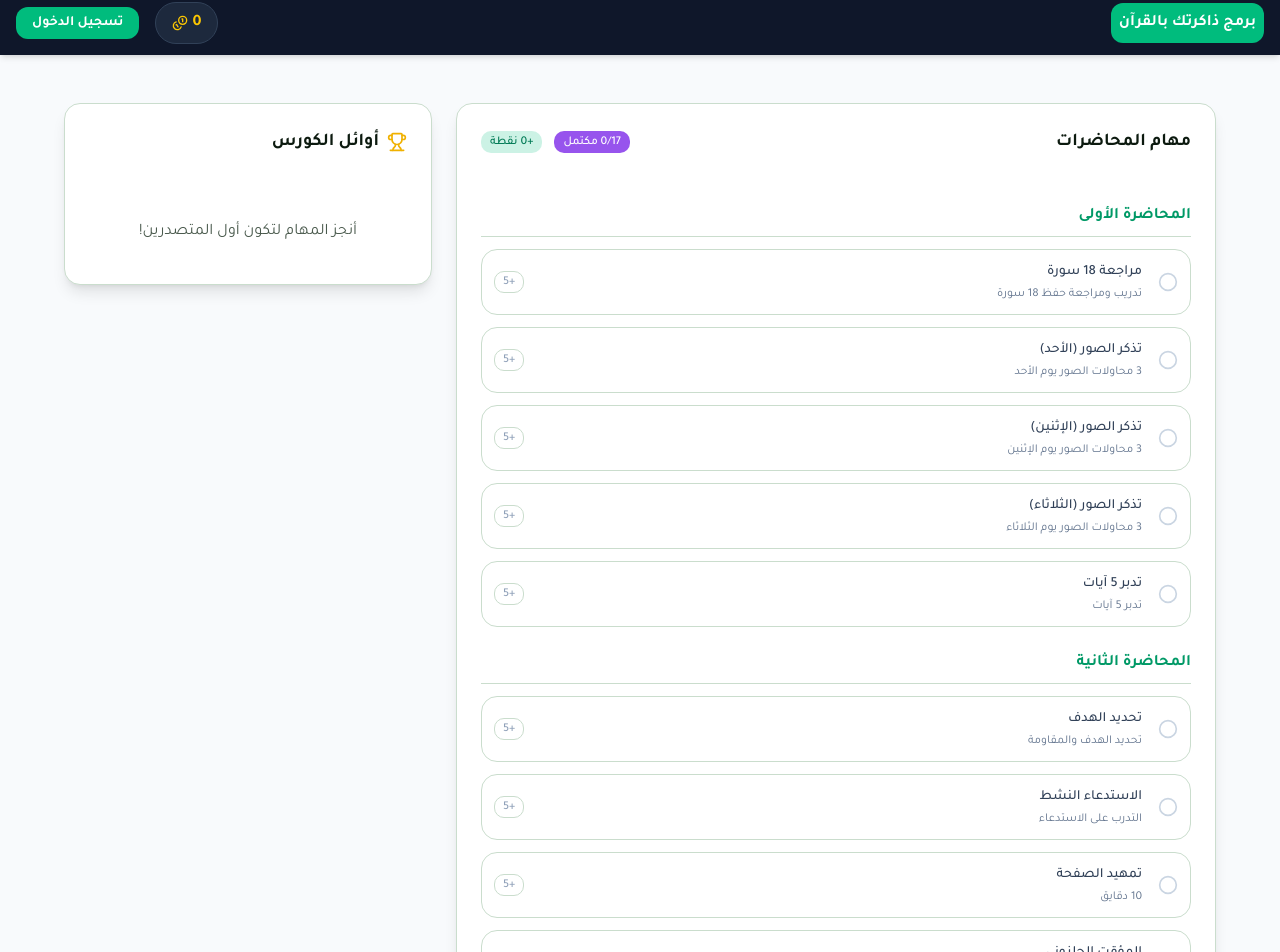
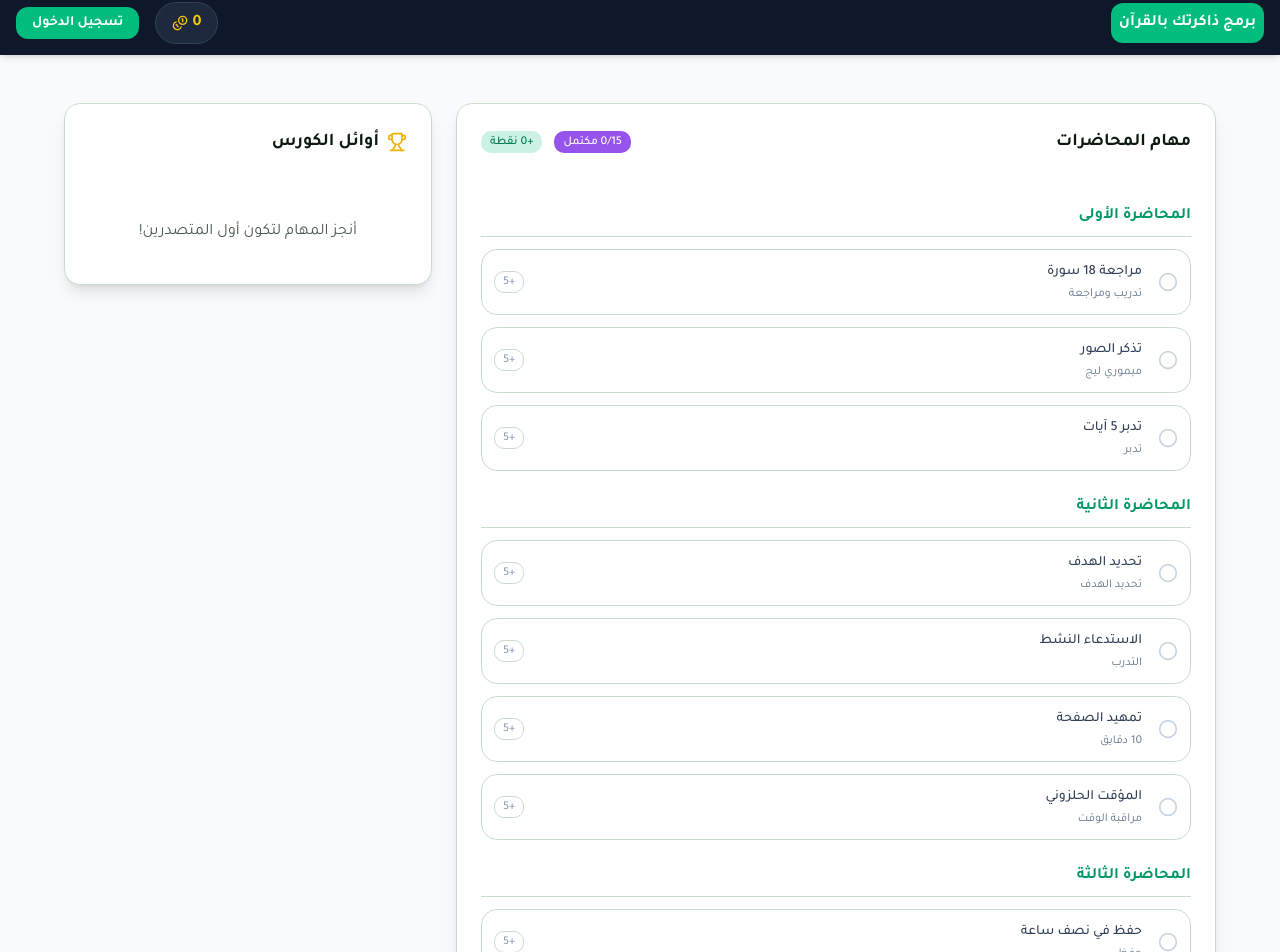
Before and after one commit to sohilalotfy000-glitch/quran-platform., a Next.js app: page / in a window 1280 px wide. Shown: the part 9-961 px from the top of the page. Built offline with nearby package versions, Linux system fonts and the light colour scheme; no server answers; the database is empty.

Commit message:
Update tasks-card.tsx

```diff
--- a/components/dashboard/tasks-card.tsx
+++ b/components/dashboard/tasks-card.tsx
@@ -1,74 +1,53 @@
+
+"use client"
 // @ts-nocheck
-"use client"
-import { useState, useEffect, useTransition } from "react"
+import { useState, useEffect } from "react"
 import { Card, CardContent, CardHeader, CardTitle } from "@/components/ui/card"
 import { Badge } from "@/components/ui/badge"
 import { CheckCircle2, Circle } from "lucide-react"
 import { saveProgress } from "@/app/actions"
 import { useUser } from "@clerk/nextjs"
-import { useRouter } from "next/navigation"
 
-interface Task { id: string; title: string; description: string; xp: number; completed: boolean; lectureGroup: string; }
-
-const lectureTasksData: Task[] =[
-  { id: "l1_1", lectureGroup: "المحاضرة الأولى", title: "مراجعة 18 سورة", description: "تدريب ومراجعة حفظ 18 سورة", xp: 5, completed: false },
-  { id: "l1_2_sun", lectureGroup: "المحاضرة الأولى", title: "تذكر الصور (الأحد)", description: "3 محاولات الصور يوم الأحد", xp: 5, completed: false },
-  { id: "l1_2_mon", lectureGroup: "المحاضرة الأولى", title: "تذكر الصور (الإثنين)", description: "3 محاولات الصور يوم الإثنين", xp: 5, completed: false },
-  { id: "l1_2_tue", lectureGroup: "المحاضرة الأولى", title: "تذكر الصور (الثلاثاء)", description: "3 محاولات الصور يوم الثلاثاء", xp: 5, completed: false },
-  { id: "l1_3", lectureGroup: "المحاضرة الأولى", title: "تدبر 5 آيات", description: "تدبر 5 آيات", xp: 5, completed: false },
-
-  { id: "l2_1", lectureGroup: "المحاضرة الثانية", title: "تحديد الهدف", description: "تحديد الهدف والمقاومة", xp: 5, completed: false },
-  { id: "l2_2", lectureGroup: "المحاضرة الثانية", title: "الاستدعاء النشط", description: "التدرب على الاستدعاء", xp: 5, completed: false },
+const lectureTasksData =[
+  { id: "l1_1", lectureGroup: "المحاضرة الأولى", title: "مراجعة 18 سورة", description: "تدريب ومراجعة", xp: 5, completed: false },
+  { id: "l1_2", lectureGroup: "المحاضرة الأولى", title: "تذكر الصور", description: "ميموري ليج", xp: 5, completed: false },
+  { id: "l1_3", lectureGroup: "المحاضرة الأولى", title: "تدبر 5 آيات", description: "تدبر", xp: 5, completed: false },
+  { id: "l2_1", lectureGroup: "المحاضرة الثانية", title: "تحديد الهدف", description: "تحديد الهدف", xp: 5, completed: false },
+  { id: "l2_2", lectureGroup: "المحاضرة الثانية", title: "الاستدعاء النشط", description: "التدرب", xp: 5, completed: false },
   { id: "l2_3", lectureGroup: "المحاضرة الثانية", title: "تمهيد الصفحة", description: "10 دقايق", xp: 5, completed: false },
   { id: "l2_4", lectureGroup: "المحاضرة الثانية", title: "المؤقت الحلزوني", description: "مراقبة الوقت", xp: 5, completed: false },
-
-  { id: "l3_1", lectureGroup: "المحاضرة الثالثة", title: "حفظ في نصف ساعة", description: "حفظ الصفحة", xp: 10, completed: false },
+  { id: "l3_1", lectureGroup: "المحاضرة الثالثة", title: "حفظ في نصف ساعة", description: "حفظ", xp: 5, completed: false },
   { id: "l3_2", lectureGroup: "المحاضرة الثالثة", title: "تهيئة وسماع", description: "7 دقائق", xp: 5, completed: false },
-  { id: "l3_3", lectureGroup: "المحاضرة الثالثة", title: "تمارين التركيز", description: "بومودورو وعد تنازلي", xp: 5, completed: false },
-
+  { id: "l3_3", lectureGroup: "المحاضرة الثالثة", title: "تمارين التركيز", description: "بومودورو", xp: 5, completed: false },
   { id: "l4_1", lectureGroup: "المحاضرة الرابعة", title: "قراءة سريعة", description: "4 مرات", xp: 5, completed: false },
   { id: "l4_2", lectureGroup: "المحاضرة الرابعة", title: "قراءة تصويرية", description: "7 مرات", xp: 5, completed: false },
   { id: "l4_3", lectureGroup: "المحاضرة الرابعة", title: "تهيئة الصفحة", description: "تهيئة", xp: 5, completed: false },
   { id: "l4_4", lectureGroup: "المحاضرة الرابعة", title: "تمارين العين", description: "تمارين", xp: 5, completed: false },
-  { id: "l4_5", lectureGroup: "المحاضرة الرابعة", title: "حفظ صفحة", description: "في اقل من 20 دقيقة", xp: 10, completed: false }
+  { id: "l4_5", lectureGroup: "المحاضرة الرابعة", title: "حفظ صفحة", description: "20 دقيقة", xp: 5, completed: false }
 ];
 
-export function TasksCard({ initialTasks }: { initialTasks?: any }) {
-  const [tasks, setTasks] = useState<Task[]>(initialTasks || lectureTasksData);
-  const[mounted, setMounted] = useState(false);
-  const[isPending, startTransition] = useTransition();
-  const { isSignedIn } = useUser();
-  const router = useRouter();
+export function TasksCard({ type }: { type: "daily" | "lecture" }) {
+  const [tasks, setTasks] = useState(lectureTasksData);
+  const [mounted, setMounted] = useState(false);
+  const { user, isSignedIn } = useUser();
 
   useEffect(() => {
     setMounted(true);
-    if (!initialTasks) {
-      const saved = localStorage.getItem("quran-tasks-v5");
-      if (saved) {
-          // دمج المهام الجديدة لو المستخدم عنده بيانات قديمة متسجلة
-          const parsed = JSON.parse(saved);
-          const merged = lectureTasksData.map(newTask => {
-              const oldTask = parsed.find((t: any) => t.id === newTask.id);
-              return oldTask ? { ...newTask, completed: oldTask.completed } : newTask;
-          });
-          setTasks(merged);
-      }
-    }
-  }, [initialTasks]);
+    const saved = localStorage.getItem("quran-tasks-final-v6");
+    if (saved) setTasks(JSON.parse(saved));
+  },[]);
 
-  if (!mounted) return null;
+  if (type === "daily" || !mounted) return null;
 
   const toggleTask = async (taskId: string) => {
     const newTasks = tasks.map(t => t.id === taskId ? { ...t, completed: !t.completed } : t);
     setTasks(newTasks);
-    localStorage.setItem("quran-tasks-v5", JSON.stringify(newTasks));
+    localStorage.setItem("quran-tasks-final-v6", JSON.stringify(newTasks));
 
-    if (isSignedIn) {
+    // إرسال البطاقة مع النقط
+    if (isSignedIn && user) {
       const totalXP = newTasks.filter(t => t.completed).reduce((acc, t) => acc + t.xp, 0);
-      await saveProgress(newTasks, totalXP);
-      startTransition(() => {
-        router.refresh();
-      });
+      await saveProgress(newTasks, totalXP, user.id, user.firstName || "طالب", user.imageUrl || "");
     }
   };
 
@@ -79,7 +58,7 @@ export function TasksCard({ initialTasks }: { initialTasks?: any }) {
     if (!acc[task.lectureGroup]) acc[task.lectureGroup] = [];
     acc[task.lectureGroup].push(task);
     return acc;
-  }, {} as Record<string, Task[]>);
+  }, {});
 
   return (
     <Card className="border shadow-lg">
@@ -97,8 +76,8 @@ export function TasksCard({ initialTasks }: { initialTasks?: any }) {
           {Object.entries(groupedTasks).map(([groupName, groupTasks]) => (
             <div key={groupName} className="space-y-3">
               <h3 className="font-bold text-emerald-600 border-b pb-2">{groupName}</h3>
-              {groupTasks.map((task) => (
-                <div key={task.id} className={`flex items-center gap-4 p-3 rounded-xl border cursor-pointer transition-colors ${task.completed ? "bg-emerald-50 border-emerald-200" : "bg-card hover:bg-slate-50"} ${isPending ? "opacity-50 pointer-events-none" : ""}`} onClick={() => toggleTask(task.id)}>
+              {groupTasks.map((task: any) => (
+                <div key={task.id} className={`flex items-center gap-4 p-3 rounded-xl border cursor-pointer transition-colors ${task.completed ? "bg-emerald-50 border-emerald-200" : "bg-card hover:bg-slate-50"}`} onClick={() => toggleTask(task.id)}>
                   <button className={task.completed ? "text-emerald-500" : "text-slate-300"}>
                     {task.completed ? <CheckCircle2 className="size-5" /> : <Circle className="size-5" />}
                   </button>
```
